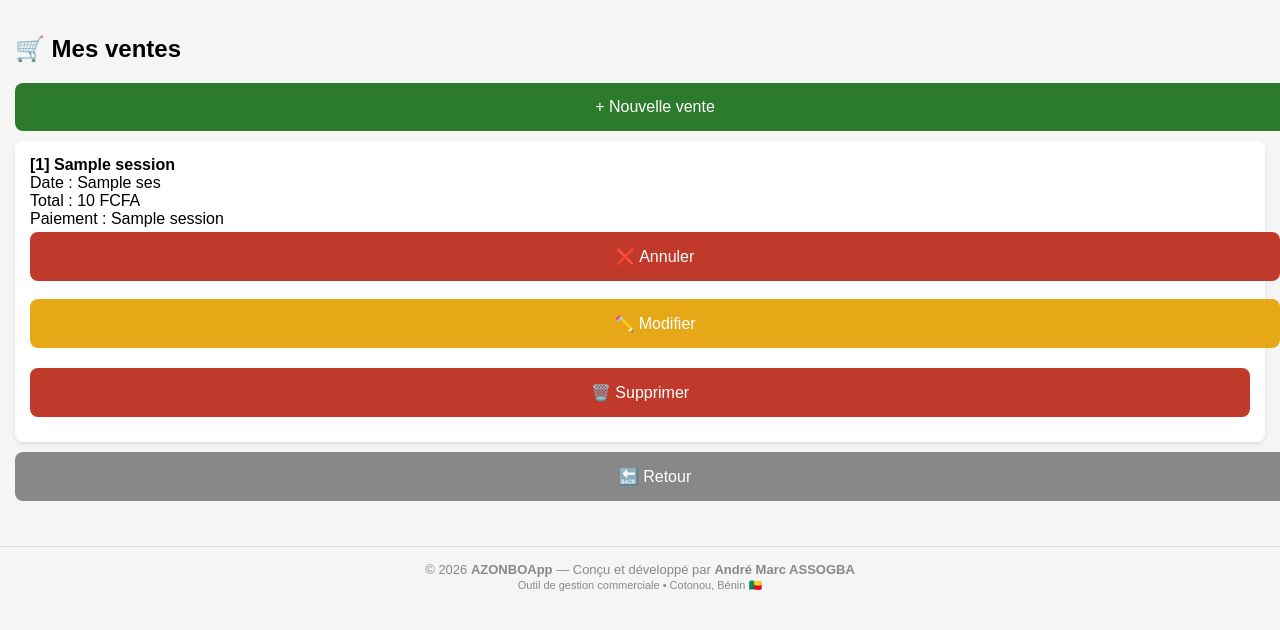
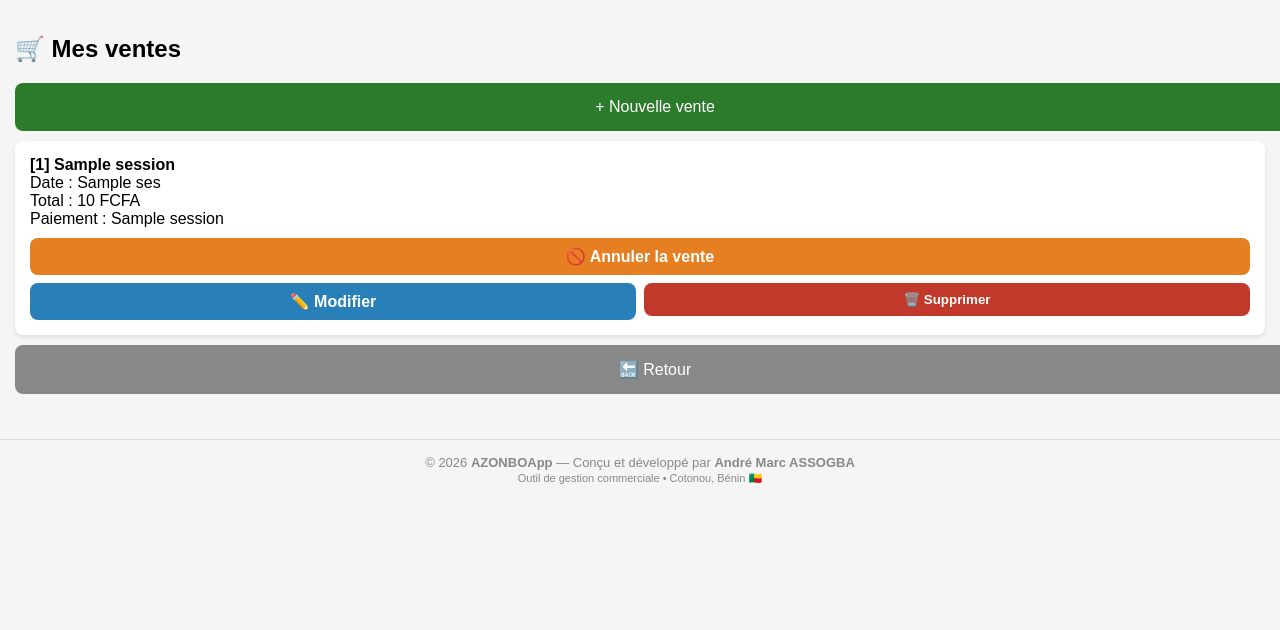
Before and after one commit to andre-assogba/AZONBOApp, a Flask app: template app/templates/ventes.html in a window 1280 px wide. Shown: the part 56-686 px from the top of the page. Run offline with Flask 3, Linux system fonts and the light colour scheme; a user stored in the database is signed in; tables that the repository leaves empty hold one stand-in row (values such as "Sample post"); the template is opened without the code that fills it: most values are stand-ins (such as "Sample title", 1, 10 or a date in 2020).

Commit message:
Boutons ventes : style pro (orange annuler, bleu modifier, rouge supprimer)

```diff
--- a/app/templates/ventes.html
+++ b/app/templates/ventes.html
@@ -14,12 +14,16 @@
         Reste à payer : {{ s[7]|int }} FCFA<br>
         {% endif %}
         {% if s[5] != "annulee" %}
-        <a href="/ventes/{{ s[0] }}/confirmer-annulation" class="btn" style="background:#c0392b;display:inline-block;margin-top:4px;">❌ Annuler</a>
-        {% else %}<span style="color:#c0392b;font-weight:bold;">⛔ Annulée</span>{% endif %}<br>
-        <a href="/ventes/{{ s[0] }}/modifier" class="btn" style="background:#e6a817;display:inline-block;margin-top:8px;">✏️ Modifier</a>
-        <form method="POST" action="/ventes/{{ s[0] }}/supprimer" style="display:inline;">
-            <button type="submit" class="btn" style="background:#c0392b;" onclick="return confirm('Supprimer cette vente ?')">🗑️ Supprimer</button>
-        </form>
+        <a href="/ventes/{{ s[0] }}/confirmer-annulation" style="display:block;text-align:center;margin-top:10px;padding:9px;background:#e67e22;color:white;border-radius:8px;font-weight:bold;text-decoration:none;">🚫 Annuler la vente</a>
+        {% else %}
+        <div style="margin-top:8px;padding:7px 10px;background:#fdecea;border-left:4px solid #c0392b;border-radius:6px;color:#c0392b;font-weight:bold;">⛔ Annulée</div>
+        {% endif %}
+        <div style="display:grid;grid-template-columns:1fr 1fr;gap:8px;margin-top:8px;">
+          <a href="/ventes/{{ s[0] }}/modifier" style="text-align:center;padding:9px;background:#2980b9;color:white;border-radius:8px;font-weight:bold;text-decoration:none;">✏️ Modifier</a>
+          <form method="POST" action="/ventes/{{ s[0] }}/supprimer">
+            <button type="submit" onclick="return confirm('Supprimer cette vente ?')" style="width:100%;padding:9px;background:#c0392b;color:white;border:none;border-radius:8px;font-weight:bold;cursor:pointer;">🗑️ Supprimer</button>
+          </form>
+        </div>
     </div>
     {% endfor %}
 {% else %}
```
